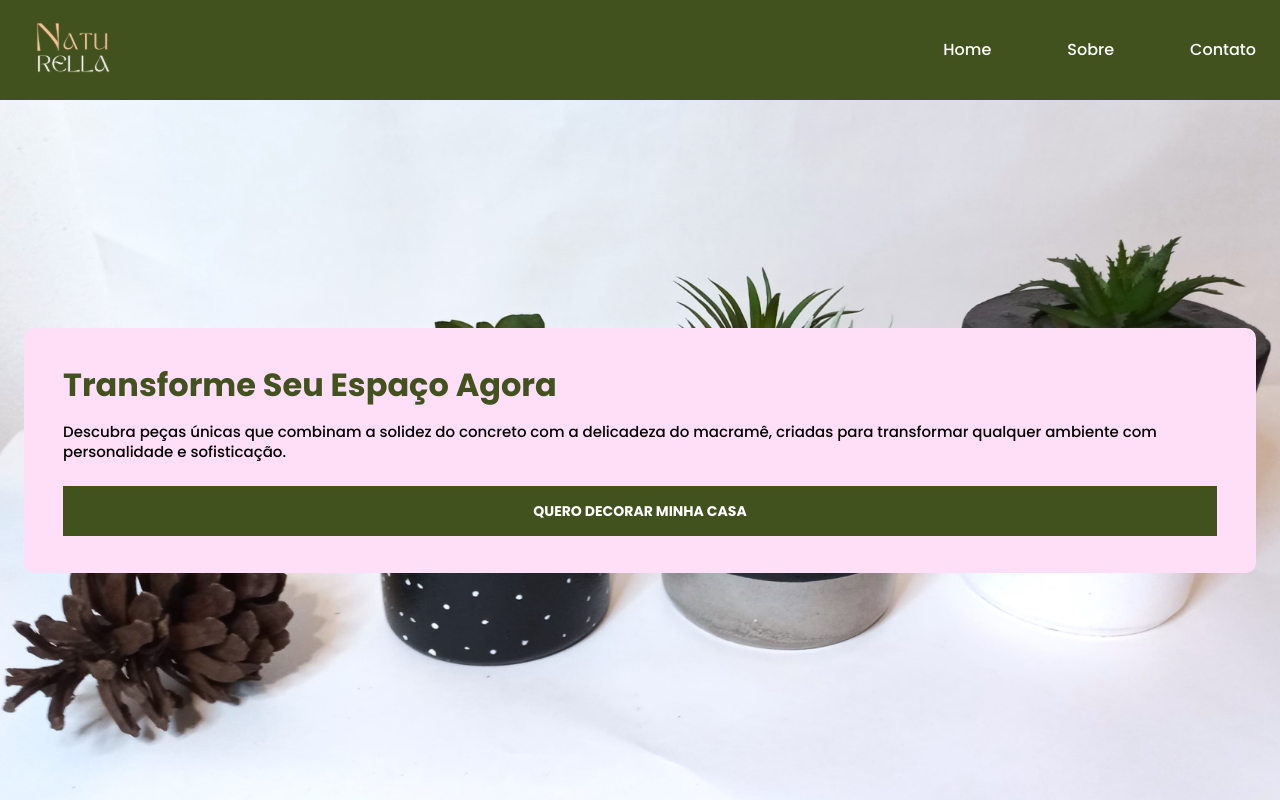
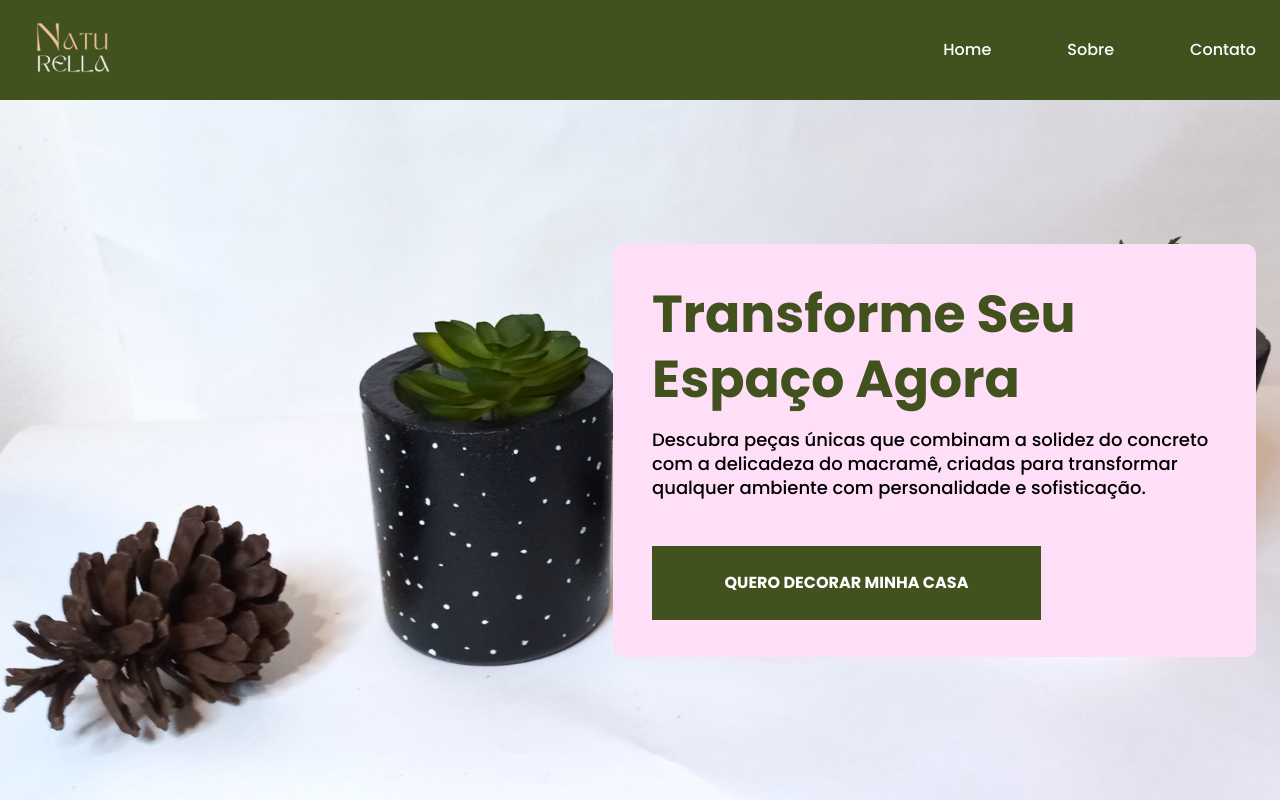
Before and after one commit to zehguilherme/naturella, a Next.js app: page / in a window 1280 px wide. Shown: the top 800 px of the page. Built offline with nearby package versions, Linux system fonts and the light colour scheme.

Commit message:
Adapt banner section to bigger screens

```diff
--- a/src/app/page.tsx
+++ b/src/app/page.tsx
@@ -21,13 +21,14 @@ export default function Home() {
 
 			<main>
 				<section className="flex h-[calc(100vh-100px)] items-center justify-center bg-[url('./img/banner.jpg')] bg-cover p-6">
-					<div className="flex flex-col gap-6 rounded-[10px] bg-pink px-[39px] py-[37px]">
+					<div className="w-full max-w-[1440px] sm:flex sm:justify-end">
+						<div className="flex flex-col gap-6 rounded-[10px] bg-pink px-[39px] py-[37px] sm:max-w-[643px] sm:gap-[46px]">
 							<div className="flex flex-col gap-[17px]">
-							<h1 className="font-bold text-3xl text-green capitalize">
+								<h1 className="font-bold text-3xl text-green capitalize sm:text-5xl">
 									Transforme seu espaço agora
 								</h1>
 
-							<p className="font-medium text-base-sm text-black">
+								<p className="font-medium text-base-sm text-black sm:text-lg">
 									Descubra peças únicas que combinam a solidez do concreto com a
 									delicadeza do macramê, criadas para transformar qualquer
 									ambiente com personalidade e sofisticação.
@@ -36,10 +37,11 @@ export default function Home() {
 
 							<Link
 								href="#"
-							className="bg-green px-10 py-[15px] text-center font-bold text-sm text-white uppercase"
+								className="bg-green px-10 py-[15px] text-center font-bold text-sm text-white uppercase sm:max-w-[389px] sm:px-[72px] sm:py-[25px] sm:text-base"
 							>
 								Quero decorar minha casa
 							</Link>
+						</div>
 					</div>
 				</section>
 
```
Lines whose indentation alone changed are shown as unchanged.
